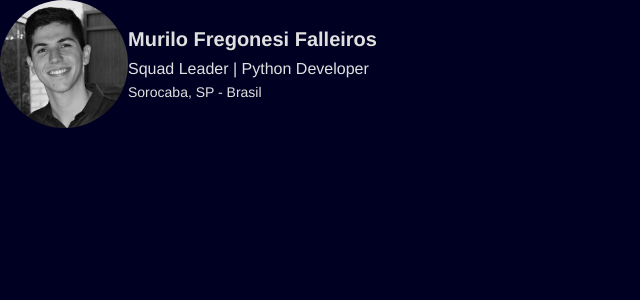
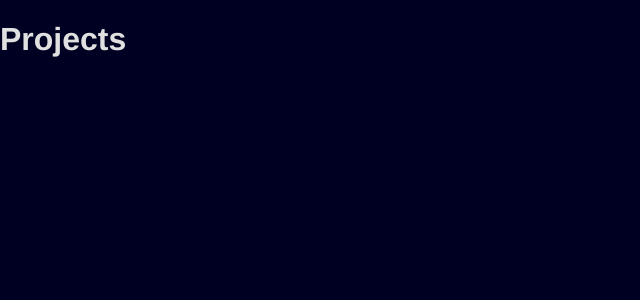
Before and after one commit to murilofregonesi/my-portfolio, a React (Create React App) app: page /projetos in a window 1280 px wide. Shown: the top 300 px of the page, without its empty margins (0-640 px from the left). Built offline with nearby package versions, Linux system fonts and the light colour scheme.

Commit message:
react routing first commit

```diff
--- a/package.json
+++ b/package.json
@@ -8,6 +8,7 @@
     "@testing-library/user-event": "^13.5.0",
     "react": "^18.2.0",
     "react-dom": "^18.2.0",
+    "react-router-dom": "^6.3.0",
     "react-scripts": "5.0.1",
     "styled-components": "^5.3.5",
     "web-vitals": "^2.1.4"
--- a/src/App.jsx
+++ b/src/App.jsx
@@ -1,7 +1,18 @@
+import { Route, Routes } from "react-router-dom";
 import About from "./pages/About";
+import JobExperience from "./pages/JobExperience";
+import Projects from "./pages/Projects";
+import PageNotFound from "./pages/PageNotFound";
 
 function App() {
-  return <About />;
+  return (
+    <Routes>
+      <Route path="/" element={<About />} />
+      <Route path="/carreira" element={<JobExperience />} />
+      <Route path="/projetos" element={<Projects />} />
+      <Route path="*" element={<PageNotFound />} />
+    </Routes>
+  );
 }
 
 export default App;
--- a/src/index.js
+++ b/src/index.js
@@ -3,11 +3,14 @@ import ReactDOM from "react-dom/client";
 import "./index.css";
 import App from "./App";
 import { GlobalStyle } from "./UI/GlobalStyle";
+import { BrowserRouter } from "react-router-dom";
 
 const root = ReactDOM.createRoot(document.getElementById("root"));
 root.render(
   <React.StrictMode>
     <GlobalStyle />
-    <App />
+    <BrowserRouter>
+      <App />
+    </BrowserRouter>
   </React.StrictMode>
 );
--- /dev/null
+++ b/src/pages/JobExperience/JobExperience.jsx
@@ -0,0 +1,5 @@
+import React from "react";
+
+export function JobExperience() {
+    return <h1>JobExperience</h1>
+}
--- /dev/null
+++ b/src/pages/JobExperience/index.js
@@ -0,0 +1,3 @@
+import { JobExperience } from "./JobExperience";
+
+export default JobExperience;
--- /dev/null
+++ b/src/pages/PageNotFound/PageNotFound.jsx
@@ -0,0 +1,5 @@
+import React from "react";
+
+export function PageNotFound() {
+    return <h1>PageNotFound</h1>
+}
--- /dev/null
+++ b/src/pages/PageNotFound/index.js
@@ -0,0 +1,3 @@
+import { PageNotFound } from "./PageNotFound";
+
+export default PageNotFound;
--- /dev/null
+++ b/src/pages/Projects/Projects.jsx
@@ -0,0 +1,5 @@
+import React from "react";
+
+export function Projects() {
+    return <h1>Projects</h1>
+}
--- /dev/null
+++ b/src/pages/Projects/index.js
@@ -0,0 +1,3 @@
+import { Projects } from "./Projects";
+
+export default Projects;
```
Also changed, not shown: 1 other file (tests, documents, lock files or other folders).
